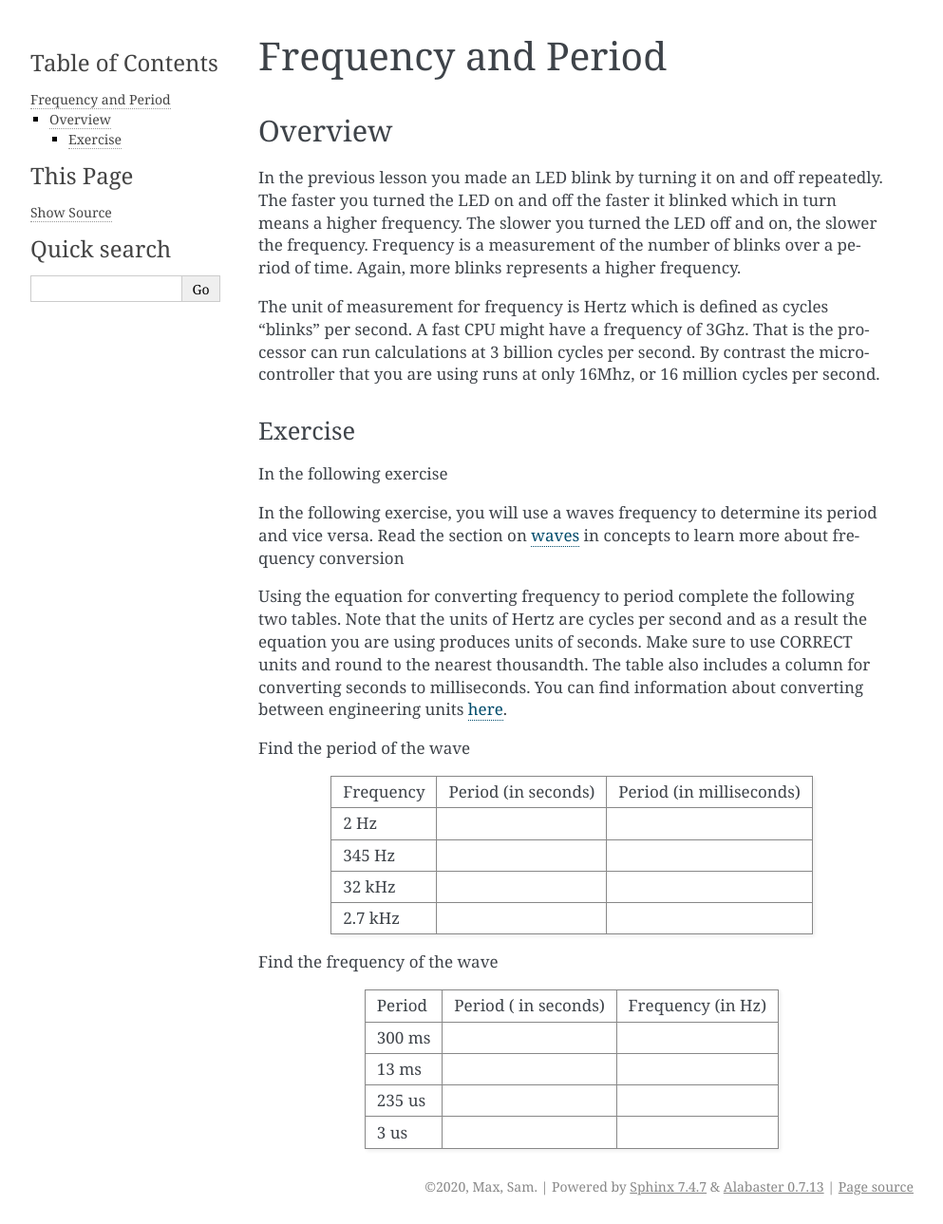
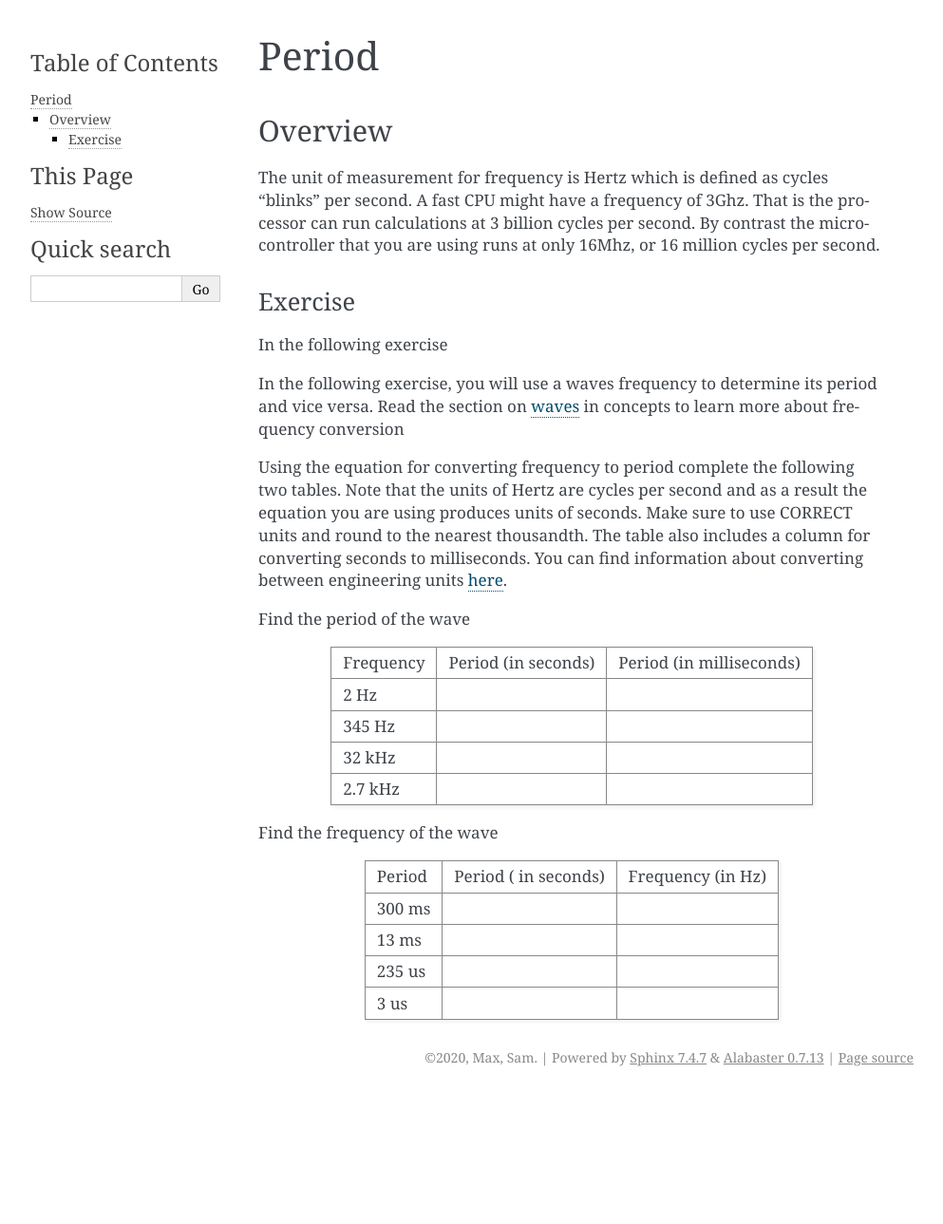
Before and after one commit to maxtkc/mvths-wiki, a Sphinx documentation site: the page built from docs/025a-frequency-and-period.rst, in a window 1280 px wide. Shown: the whole page at 95% size, without its empty margins (148-1141 px from the left). Built offline with Sphinx 7.4.7, drawn with Linux system fonts in a browser that asks for light colours; after the commit the page ends 1153 px from its top, so only the background shows below that.

Commit message:
Update 025a-frequency-and-period.rst

```diff
--- a/docs/025a-frequency-and-period.rst
+++ b/docs/025a-frequency-and-period.rst
@@ -1,12 +1,8 @@
-Frequency and Period
+Period
 ====================
 
 Overview
 --------
-
-In the previous lesson you made an LED blink by turning it on and off repeatedly. The faster you turned the LED on and off the faster it blinked which
-in turn means a higher frequency. The slower you turned the LED off and on, the slower the frequency. Frequency is a measurement of the number of
-blinks over a period of time. Again, more blinks represents a higher frequency.
 
 The unit of measurement for frequency is Hertz which is defined as cycles "blinks" per second. A fast CPU might have a frequency of 3Ghz. That is the processor can
 run calculations at 3 billion cycles per second. By contrast the microcontroller that you are using runs at only 16Mhz, or 16 million cycles per second.
```
